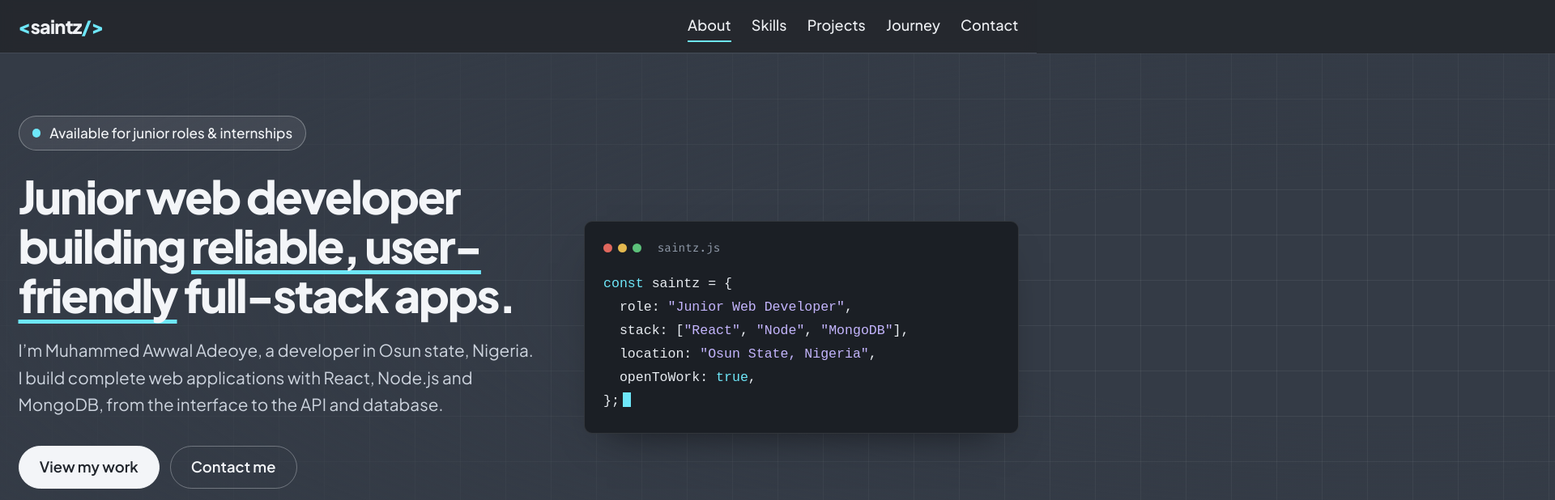
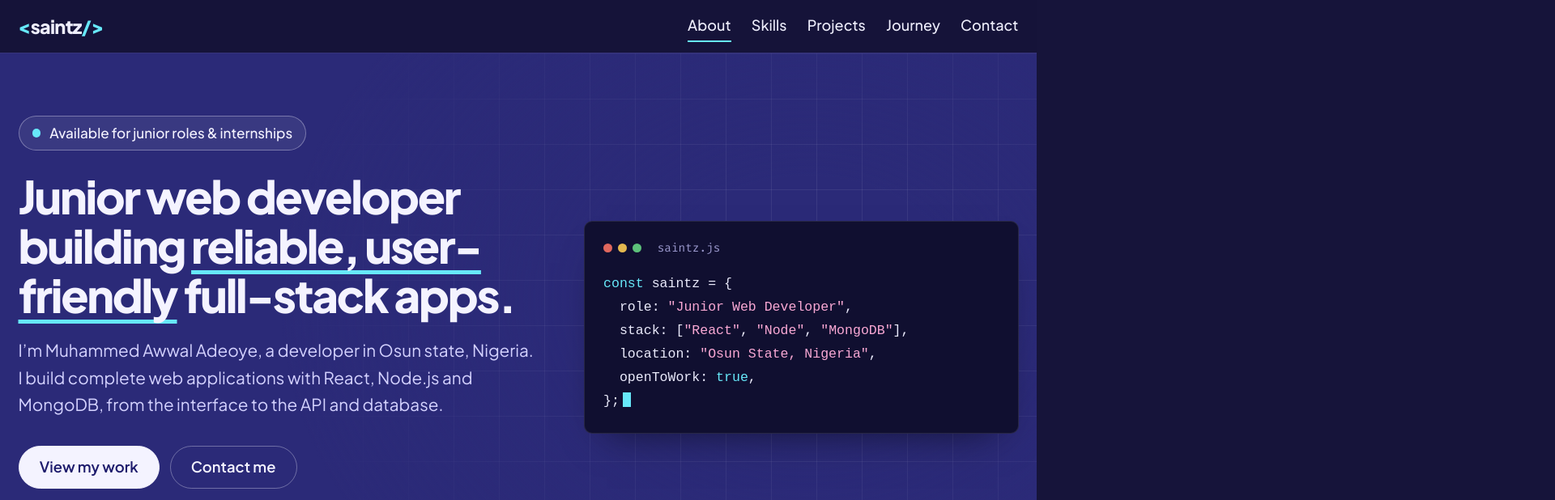
Before and after one commit to Sain-t-debug/muhammedawwal-portfolio, a plain HTML site: page index.html in a window 1280 px wide. Shown: the top 618 px of the page at 81% size, 1920 px wide, since content can reach past the window. Drawn offline with Linux system fonts and the light colour scheme.

Commit message:
initial commit

```diff
--- a/style.css
+++ b/style.css
@@ -5,12 +5,12 @@
    ========================================================= */
 :root{
   color-scheme:dark;
-  --bg:#25292f; --surface:#2e333b; --ink:#eef0f3; --muted:#b0b8c3; --line:#434a55; --tag:#363c46;
-  --accent:#6ee7f9;
-  --hero-bg:#343b46; --hero-ink:#f3f5f8; --hero-muted:#cdd4de; --hero-line:rgba(243,245,248,.32);
-  --btn-bg:#f3f5f8; --btn-ink:#1f242b; --signal:#6ee7f9;
-  --grid:rgba(255,255,255,.06);
-  --code:#1b1f25; --code-ink:#e9edf2; --code-dim:#8f99a8;
+  --bg:#16143a; --surface:#1f1d50; --ink:#eeeefc; --muted:#b4b2e0; --line:#36337a; --tag:#2a2866;
+  --accent:#67e8f9;
+  --hero-bg:#2b2a78; --hero-ink:#f4f3ff; --hero-muted:#d4d2ff; --hero-line:rgba(244,243,255,.34);
+  --btn-bg:#f4f3ff; --btn-ink:#1c1a6b; --signal:#67e8f9;
+  --grid:rgba(255,255,255,.07);
+  --code:#100f30; --code-ink:#ebebfc; --code-dim:#9a98cc;
   --display:"Plus Jakarta Sans",system-ui,-apple-system,"Segoe UI",Roboto,sans-serif;
   --sans:"Plus Jakarta Sans",system-ui,-apple-system,"Segoe UI",Roboto,sans-serif;
   --mono:"Fira Code",ui-monospace,SFMono-Regular,Menlo,Consolas,monospace;
@@ -24,11 +24,13 @@
    ========================================================= */
 *{box-sizing:border-box}
 html{
+  overflow-x:hidden;
   font-size:100%;
   scroll-behavior:smooth;
   scroll-padding-top:calc(env(safe-area-inset-top,0px) + 4.5rem);
 }
 body{
+  max-width:100%;overflow-wrap:break-word;
   margin:0;background:var(--bg);color:var(--ink);
   font-family:var(--sans);font-size:1.0625rem;line-height:1.7;font-weight:400;
   -webkit-font-smoothing:antialiased;
@@ -39,13 +41,16 @@ body::before{
   height:env(safe-area-inset-top,0px);background:var(--bg);z-index:30;
 }
 h1,h2,h3{font-family:var(--display);margin:0;font-weight:800}
+img,svg,video{max-width:100%;height:auto}
+main{position:relative;overflow-x:clip}   /* trims the full-width hero backdrop so it can never add a sideways scroll */
+@supports not (overflow:clip){main{overflow-x:hidden}}
 p{text-wrap:pretty}
-html{scrollbar-color:#4a525e var(--bg)}
+html{scrollbar-color:#43408f var(--bg)}
 a{color:inherit}
 a:focus-visible,button:focus-visible{outline:3px solid var(--accent);outline-offset:3px}
 .hero a:focus-visible,.hero button:focus-visible,
 .contact-box a:focus-visible,.contact-box button:focus-visible{outline-color:var(--hero-ink)}
-::selection{background:var(--signal);color:#1b1f25}
+::selection{background:var(--signal);color:#100f30}
 
 .wrap{
   --gutter:1.25rem;max-width:72rem;margin:0 auto;
@@ -118,11 +123,10 @@ nav a:hover,nav a[aria-current="true"]{border-color:var(--accent)}
   display:grid;grid-template-columns:minmax(0,1.2fr) minmax(0,1fr);gap:3rem;align-items:center;
   padding-block:clamp(2.5rem,6vw,5rem);
   position:relative;isolation:isolate;color:var(--hero-ink);
-  clip-path:inset(0 -100vmax);   /* lets the backdrop run to the screen edges */
 }
 /* full-width violet backdrop with a faint blueprint grid that fades out */
 .hero::before{
-  content:"";position:absolute;z-index:-1;inset:0 -100vmax;
+  content:"";position:absolute;z-index:-1;top:0;bottom:0;left:50%;width:100vw;transform:translateX(-50%);
   background:
     radial-gradient(ellipse 60% 90% at 78% 45%,transparent 25%,var(--hero-bg) 85%),
     linear-gradient(var(--grid) 1px,transparent 1px) 0 0/56px 56px,
@@ -156,19 +160,20 @@ h1 em{
 
 /* Code window */
 .code{
+  max-width:100%;min-width:0;
   background:var(--code);color:var(--code-ink);border-radius:10px;padding:1.1rem 1.3rem 1.3rem;
   font-family:var(--mono);font-size:.92rem;line-height:1.75;overflow-x:auto;
   border:1px solid rgba(255,255,255,.1);
   box-shadow:0 24px 48px -28px rgba(0,0,0,.6);
 }
 .code .dots{display:flex;align-items:center;gap:7px;margin-bottom:1rem}
-.code .dots b{width:11px;height:11px;border-radius:50%;background:#4a525e}
+.code .dots b{width:11px;height:11px;border-radius:50%;background:#43408f}
 .code .dots b:nth-child(1){background:#e0675d}
 .code .dots b:nth-child(2){background:#e4b84f}
 .code .dots b:nth-child(3){background:#5cc17a}
 .code .fname{margin-left:.7rem;font-size:.8rem;color:var(--code-dim)}
 .code pre{margin:0;white-space:pre}
-.k{color:var(--signal)}.s{color:#c4b5fd}.p{color:var(--code-dim)}
+.k{color:var(--signal)}.s{color:#f9a8d4}.p{color:var(--code-dim)}
 .cur{display:inline-block;width:.55em;height:1.05em;margin-left:.25rem;background:var(--signal);vertical-align:-.15em}
 
 /* =========================================================
@@ -284,7 +289,7 @@ h2{font-size:clamp(1.7rem,3vw,2.3rem);font-weight:800;line-height:1.1;letter-spa
 }
 /* text wakes up when its dot lights (only when JS is running) */
 .js .timeline li>*{transition:opacity .5s ease,transform .5s ease}
-.js .timeline li:not(.reached)>*{opacity:.35;transform:translateX(12px)}
+.js .timeline li:not(.reached)>*{opacity:.35;transform:translateX(8px)}
 .timeline li>:nth-child(2){transition-delay:.07s}
 .timeline li>:nth-child(3){transition-delay:.14s}
 .timeline time{display:block;font-family:var(--display);font-size:.95rem;font-weight:600;color:var(--muted)}
```
